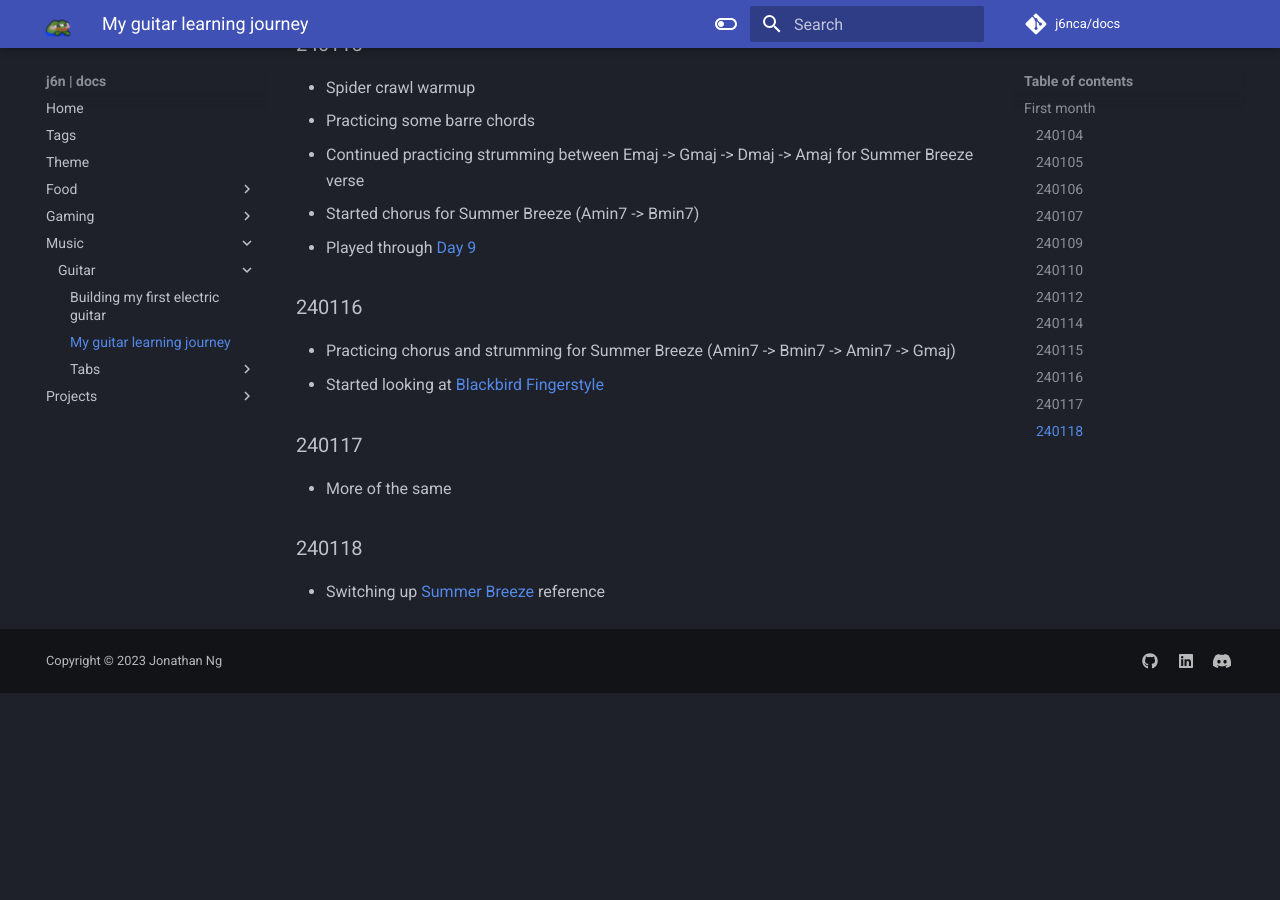
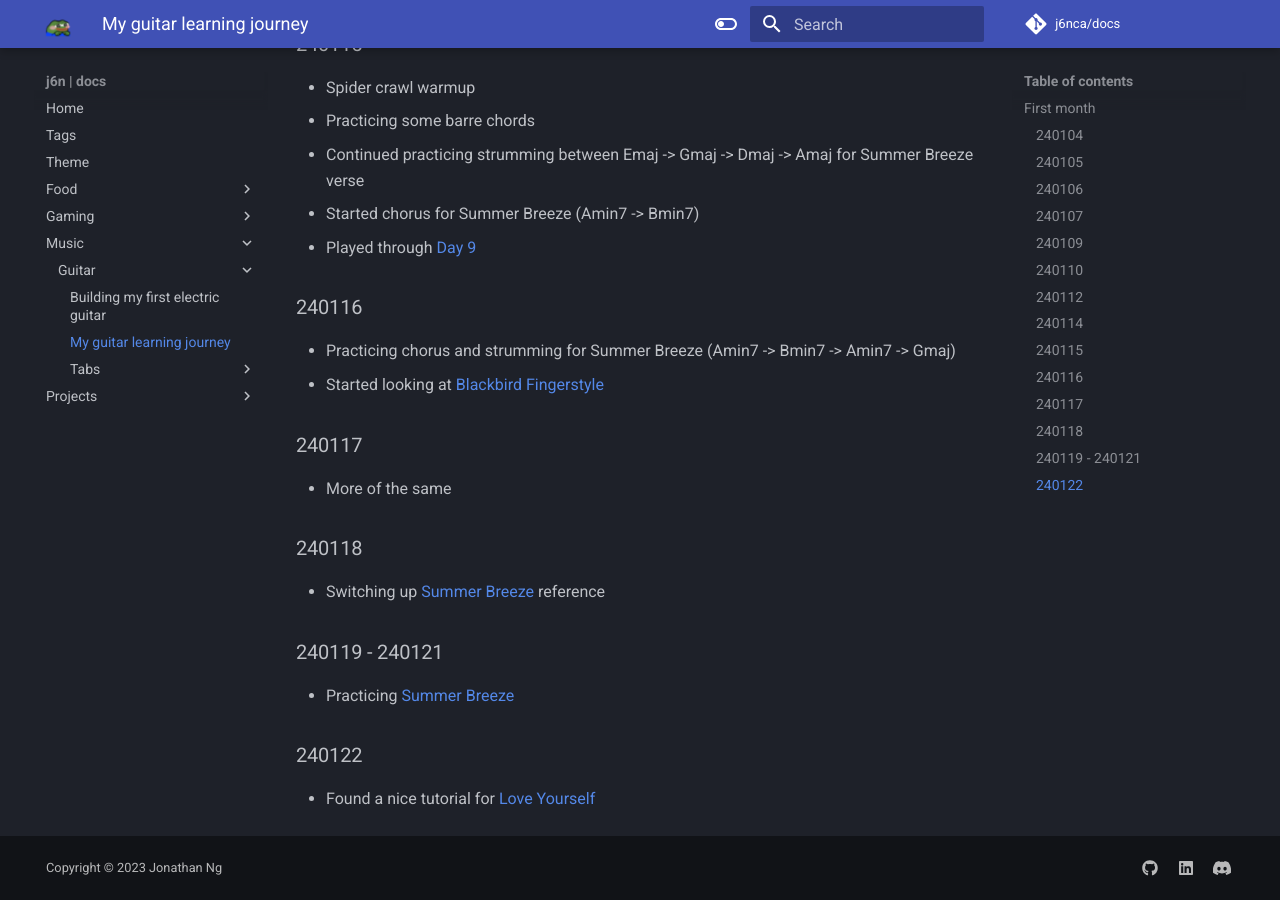
Before and after one commit to j6nca/notes, an MkDocs documentation site: the page built from docs/music/guitar/log.md, in a window 1280 px wide and 900 px high, scrolled down 1568 px. Built offline with MkDocs 1.6.1 and Material for MkDocs 9.7.7, drawn with Linux system fonts in a browser that asks for light colours; comment, search, counter and statistics services are not loaded; before the commit the page ends 2261 px from its top, so only the background shows below that.

Commit message:
Update log.md

```diff
--- a/docs/music/guitar/log.md
+++ b/docs/music/guitar/log.md
@@ -58,3 +58,9 @@
 
 ### 240118
 - Switching up [Summer Breeze](https://www.youtube.com/watch?v=0xLyPh1-qQ0) reference
+
+### 240119 - 240121
+- Practicing [Summer Breeze](https://www.youtube.com/watch?v=0xLyPh1-qQ0)
+
+### 240122
+- Found a nice tutorial for [Love Yourself](https://youtu.be/yASMXbB2a6Y?si=esQv9_Fi8NO0g_qC)
```
